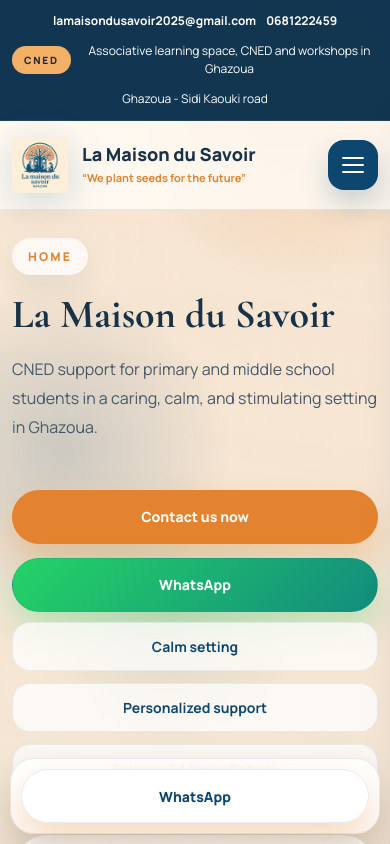
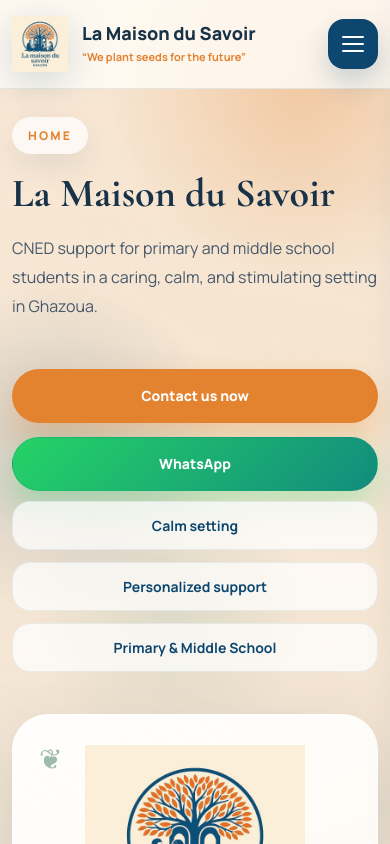
Before and after one commit to yahya1900/la-maison-du-savoir, a React (Vite) app: page / in a window 390 px wide. Shown: the top 844 px of the page. Built offline with nearby package versions, Linux system fonts and the light colour scheme.

Commit message:
Remove top info bar and mobile fixed WhatsApp

```diff
--- a/src/App.tsx
+++ b/src/App.tsx
@@ -619,20 +619,6 @@
         <div className="hero-orb hero-orb-three parallax-orb" />
       </div>
 
-      <div className="topbar">
-        <div className="shell">
-          <div className="topbar-meta">
-            <span>{EMAIL}</span>
-            <span>{PHONE}</span>
-          </div>
-          <div className="topbar-banner">
-            <span className="badge">CNED</span>
-            <span>{common.topbar.badgeLine}</span>
-          </div>
-          <div className="topbar-location">{common.topbar.location}</div>
-        </div>
-      </div>
-
       <header className="main-nav">
         <div className="shell nav-row">
           <a className="brand" href="#home" onClick={() => setMenuOpen(false)}>
@@ -661,7 +647,6 @@
               <div className="mobile-nav-brand">
                 <img src={LOGO_URL} alt={common.brand.alt} />
                 <div className="mobile-nav-brand-copy">
-                  <span className="mobile-nav-location">{common.topbar.location}</span>
                   <span className="mobile-nav-title">{common.brand.title}</span>
                 </div>
               </div>
@@ -674,10 +659,6 @@
                 <span />
                 <span />
               </button>
-            </div>
-            <div className="mobile-nav-meta">
-              <span className="badge">CNED</span>
-              <span>{common.topbar.badgeLine}</span>
             </div>
             {navItems.map((item) => (
               <a
--- a/src/styles.css
+++ b/src/styles.css
@@ -122,40 +122,6 @@
   background: radial-gradient(circle, rgba(149, 182, 164, 0.26), transparent 65%);
 }
 
-.topbar {
-  position: relative;
-  z-index: 40;
-  background: rgba(9, 47, 76, 0.96);
-  color: #fff;
-  border-bottom: 1px solid rgba(255, 255, 255, 0.08);
-}
-
-.topbar .shell {
-  display: flex;
-  flex-wrap: wrap;
-  align-items: center;
-  gap: 12px;
-  padding: 12px 0;
-}
-
-.topbar-meta,
-.topbar-banner,
-.topbar-location {
-  display: inline-flex;
-  align-items: center;
-  gap: 10px;
-  font-size: 12px;
-  line-height: 1.5;
-}
-
-.topbar-meta {
-  font-weight: 700;
-}
-
-.topbar-location {
-  margin-inline-start: auto;
-}
-
 .badge {
   display: inline-flex;
   align-items: center;
@@ -357,7 +323,6 @@
 }
 
 .mobile-nav-header,
-.mobile-nav-meta,
 .mobile-nav-section-title,
 .mobile-nav-actions,
 .mobile-close-button {
@@ -1050,7 +1015,6 @@
   gap: 10px;
 }
 
-[dir="rtl"] .topbar .shell,
 [dir="rtl"] .nav-row,
 [dir="rtl"] .hero-grid,
 [dir="rtl"] .two-column-grid,
@@ -1293,14 +1257,6 @@
     min-width: 0;
   }
 
-  .mobile-nav-location {
-    color: var(--orange);
-    font-size: 11px;
-    font-weight: 800;
-    letter-spacing: 0.14em;
-    text-transform: uppercase;
-  }
-
   .mobile-nav-title {
     color: var(--text-strong);
     font-size: 18px;
@@ -1338,20 +1294,6 @@
     transform: rotate(-45deg);
   }
 
-  .mobile-nav-meta {
-    display: grid;
-    gap: 10px;
-    padding: 18px;
-    border-radius: 24px;
-    background: linear-gradient(160deg, rgba(13, 70, 111, 0.94), rgba(9, 47, 76, 0.96));
-    color: #fff;
-    box-shadow: 0 18px 42px rgba(9, 47, 76, 0.22);
-  }
-
-  .mobile-nav-meta .badge {
-    width: fit-content;
-  }
-
   .mobile-nav-section {
     display: grid;
     gap: 10px;
@@ -1443,6 +1385,14 @@
     min-height: 320px;
   }
 
+  .floating-actions {
+    display: none;
+  }
+
+  .footer {
+    padding-bottom: 36px;
+  }
+
   .gallery-lightbox {
     padding: 12px;
   }
@@ -1461,27 +1411,12 @@
 }
 
 @media (max-width: 720px) {
-  .topbar .shell {
-    justify-content: center;
-    text-align: center;
-  }
-
-  .topbar-meta,
-  .topbar-banner,
-  .topbar-location {
-    justify-content: center;
-  }
-
   .language-group {
     margin-inline: 0;
     width: 100%;
     justify-content: center;
   }
 
-  .topbar-location {
-    margin-inline-start: 0;
-  }
-
   .brand img {
     width: 56px;
     height: 56px;
@@ -1510,7 +1445,6 @@
     width: min(100vw, 100%);
   }
 
-  .mobile-nav-meta,
   .mobile-nav-actions {
     padding-left: 14px;
     padding-right: 14px;
@@ -1557,25 +1491,11 @@
   }
 
   .floating-actions {
-    left: 10px;
-    right: 10px;
-    bottom: 10px;
-    grid-template-columns: 1fr;
-    padding: 10px;
-    gap: 10px;
-    border-radius: 24px;
-    background: rgba(255, 255, 255, 0.92);
-    border: 1px solid var(--border);
-    box-shadow: 0 18px 42px rgba(9, 47, 76, 0.16);
-    backdrop-filter: blur(16px);
-  }
-
-  .floating-actions a {
-    width: 100%;
+    display: none;
   }
 
   .footer {
-    padding-bottom: 108px;
+    padding-bottom: 36px;
   }
 }
 
```
